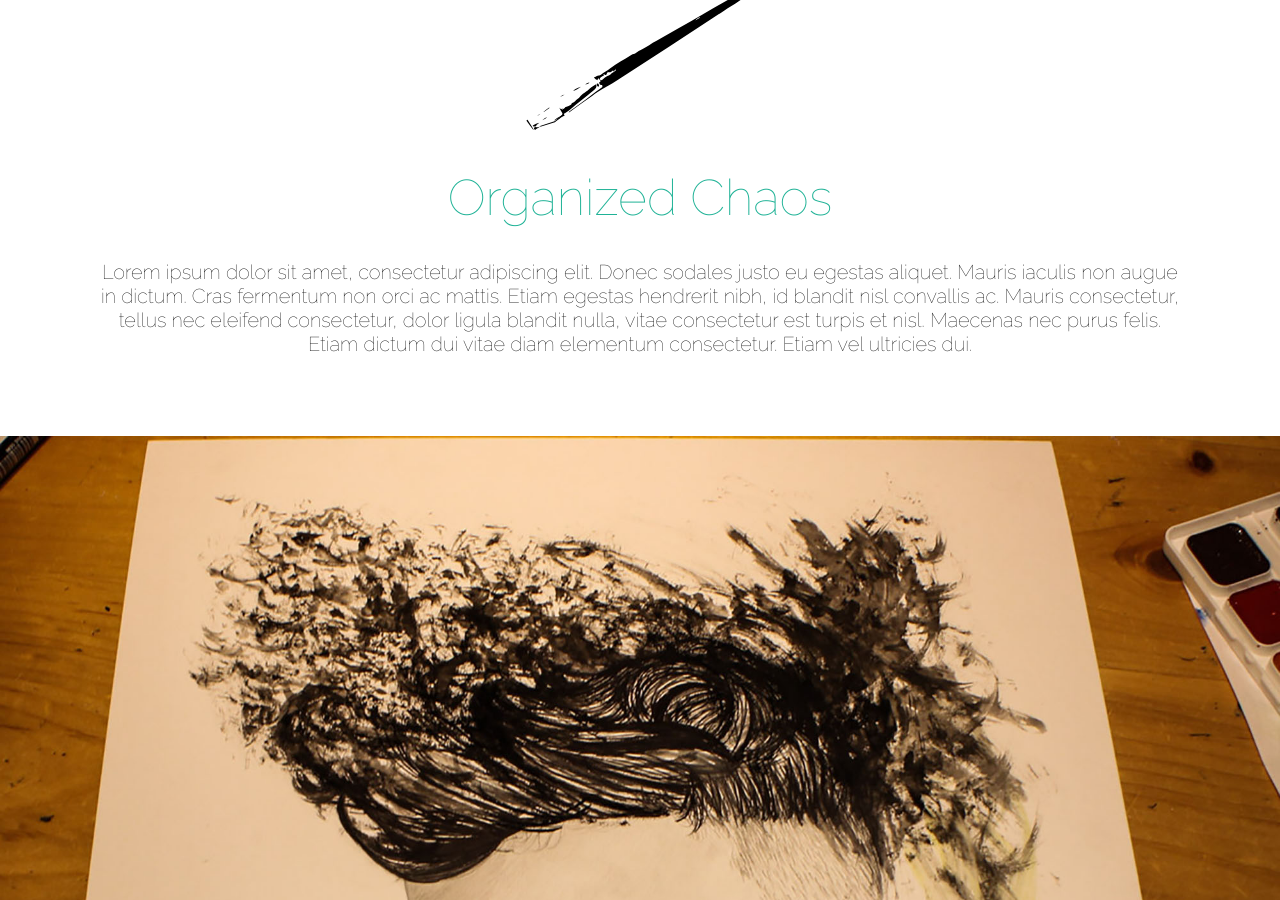
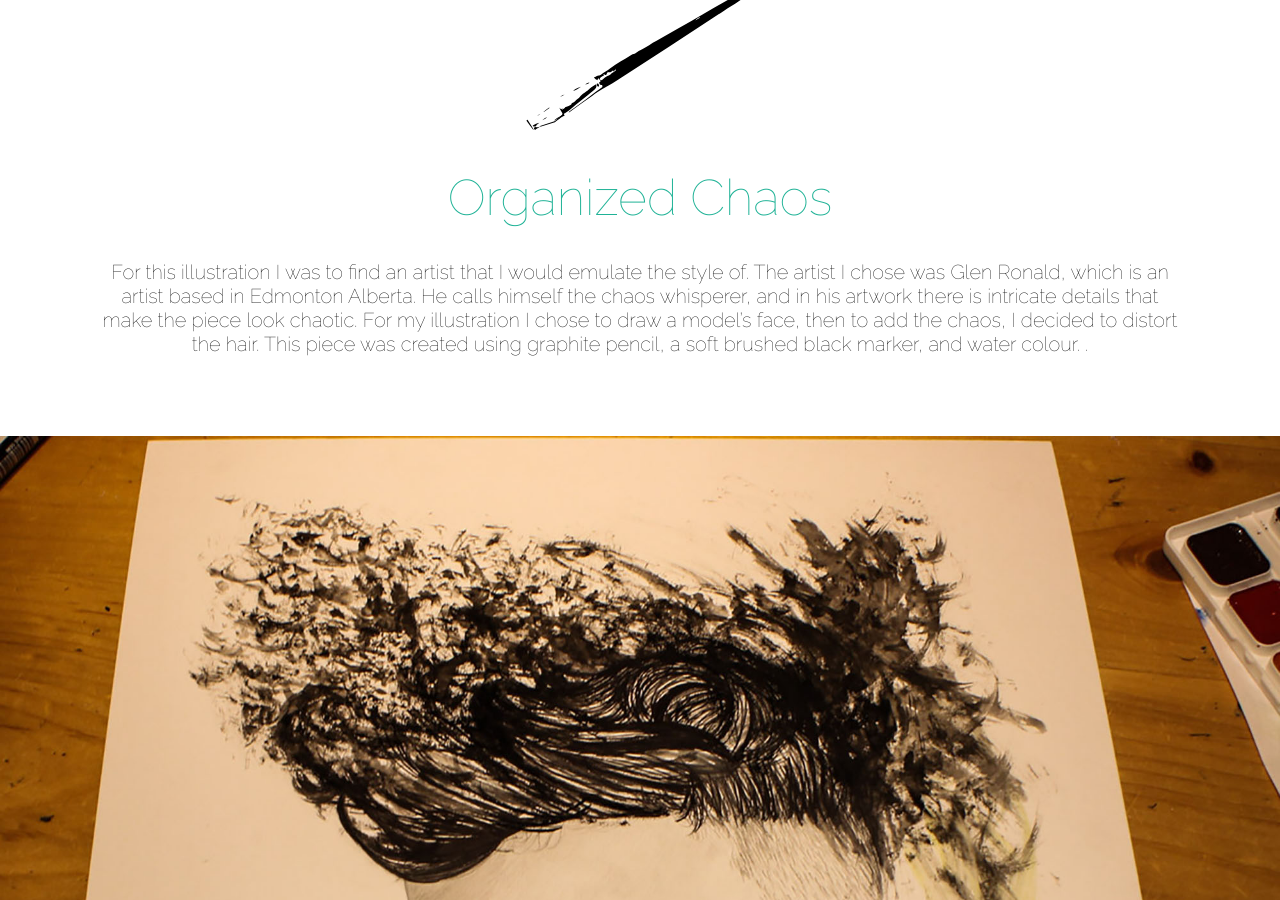
Before and after one commit to christianne-mcpartland/portfolio, a Jekyll site: the page built from piece_three.html, in a window 1280 px wide and 900 px high, scrolled down 495 px. Built offline with Jekyll 4.4.1, drawn with Linux system fonts in a browser that asks for light colours.

Commit message:
adding content to the ind. pages

```diff
--- a/_layouts/default.html
+++ b/_layouts/default.html
@@ -19,7 +19,7 @@
         <div>
             <nav id="nav">
                 <ul class="nav">
-                    <a href="{{site.baseurl}}/index.html"><img class="arrow" src="{{site.baseurl}}/images/arrow.svg"></a>
+                    <a href="{{site.baseurl}}/index.html"><img class="arrow" src="{{site.baseurl}}/images/arrow.svg" alt="go back"></a>
                     <li><a href="#about">About</a></li>
                     <li><a href="#portfolio">Portfolio</li></a>
                     <li><a href="#contact">Contact</a></li>
--- a/piece_three.html
+++ b/piece_three.html
@@ -6,6 +6,8 @@ layout: default
 
 <h1>Organized Chaos</h1>
 
-<p>Lorem ipsum dolor sit amet, consectetur adipiscing elit. Donec sodales justo eu egestas aliquet. Mauris iaculis non augue in dictum. Cras fermentum non orci ac mattis. Etiam egestas hendrerit nibh, id blandit nisl convallis ac. Mauris consectetur, tellus nec eleifend consectetur, dolor ligula blandit nulla, vitae consectetur est turpis et nisl. Maecenas nec purus felis. Etiam dictum dui vitae diam elementum consectetur. Etiam vel ultricies dui.</p>
+<p>For this illustration I was to find an artist that I would emulate the style of. The artist I chose was Glen Ronald, which is an artist based in Edmonton Alberta. He calls himself the chaos whisperer, and in his artwork there is intricate details that make the piece look chaotic.
+For my illustration I chose to draw a model’s face, then to add the chaos, I decided to distort the hair. This piece was created using graphite pencil, a soft brushed black marker, and water colour.
+.</p>
 
 <img class="portimg" src="{{site.baseurl}}/images/chaos-illustration.jpg" alt="painting photo">
--- a/piece_two.html
+++ b/piece_two.html
@@ -6,6 +6,9 @@ layout: default
 
 <h1>Wild Oat Branding</h1>
 
-<p>Lorem ipsum dolor sit amet, consectetur adipiscing elit. Donec sodales justo eu egestas aliquet. Mauris iaculis non augue in dictum. Cras fermentum non orci ac mattis. Etiam egestas hendrerit nibh, id blandit nisl convallis ac. Mauris consectetur, tellus nec eleifend consectetur, dolor ligula blandit nulla, vitae consectetur est turpis et nisl. Maecenas nec purus felis. Etiam dictum dui vitae diam elementum consectetur. Etiam vel ultricies dui.</p>
+<p>Wild Oat is a local Ottawa bakery and café that offers a wide variety of savoury and sweet food options. The café offers a lot of vegan and vegetarian options as well, and everything is made in their kitchen giving them a rustic and unique appeal.</p>
+
+<p>This logo is a rebrand of the original logo Wild Oat currently has. The goal when creating this logo was to exemplify their rustic appeal, and show the atmosphere of their café by having the imagery of a peace sign. I wanted to incorporate in the piece sign the <em>W</em> and the <em>O</em> of Wild Oat. The brown tones were chosen to give that earthy feel across their brand.</p>
+
 
 <img class="portimg" src="{{site.baseurl}}/images/wildoatbrand.jpg{{image}}" alt="wild oat branding photo">
```
Also changed, not shown: index.html (+5 -5 lines), 404.html (added).
